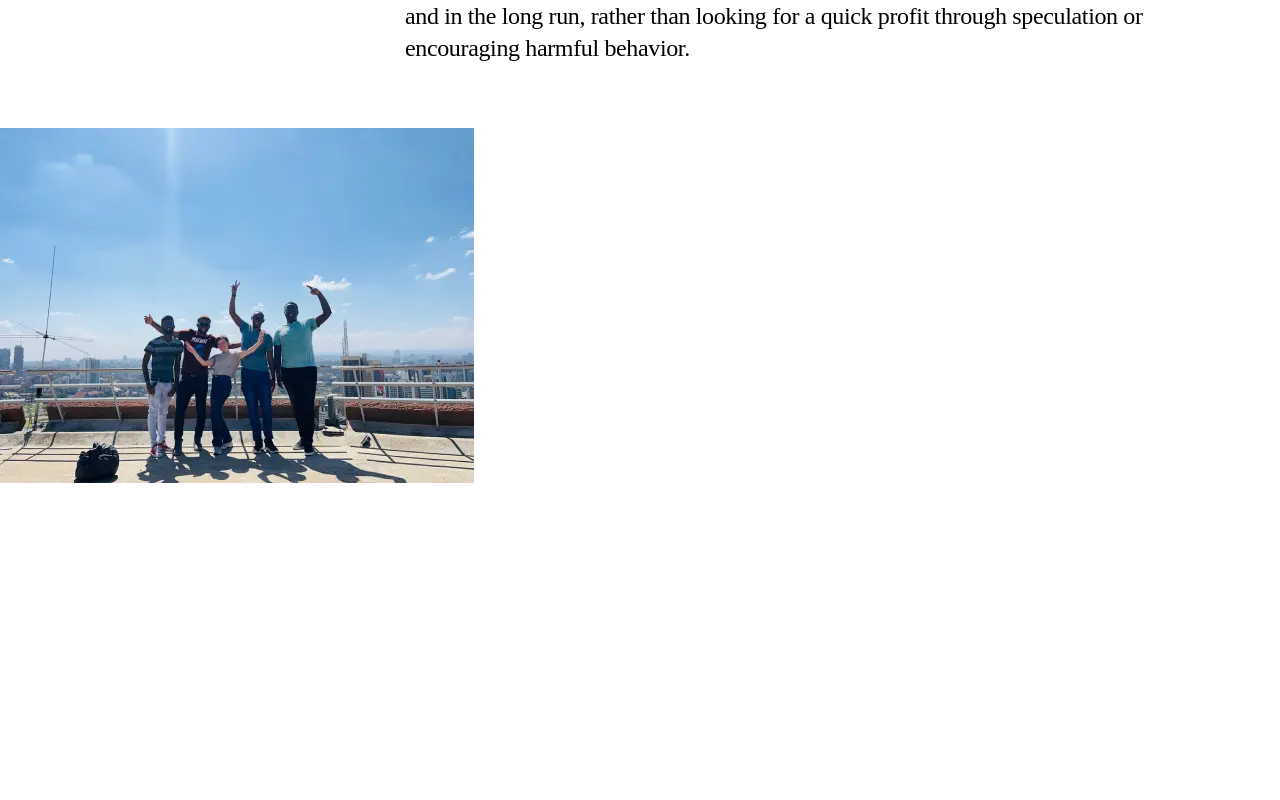
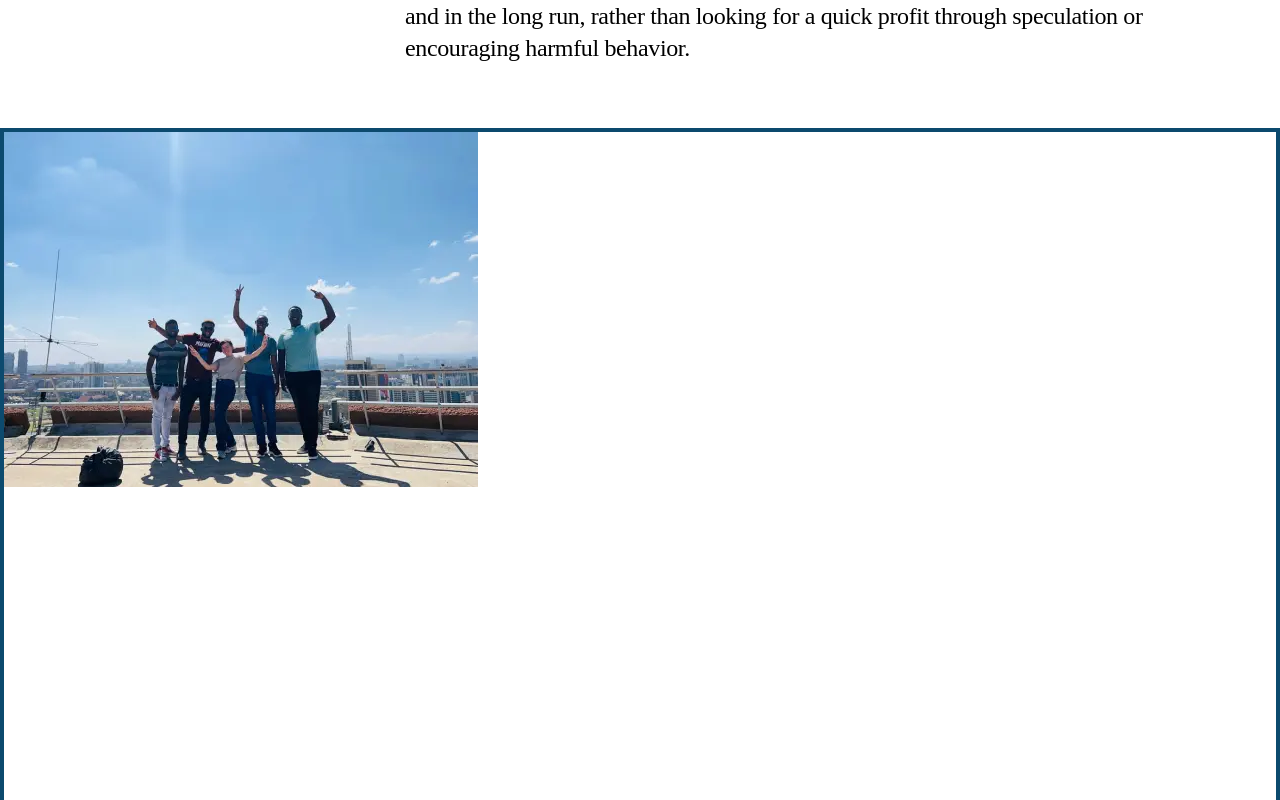
Before and after one commit to TheGymRwanda/zzz-unit8-orange, a Next.js app: page / in a window 1280 px wide. Shown: the part 1700-2500 px from the top of the page. Built offline with nearby package versions, Linux system fonts and the light colour scheme; a web font is replaced by a local one.

Commit message:
feat: add basic gallery functionality

```diff
--- a/components/sections/Gallery/index.jsx
+++ b/components/sections/Gallery/index.jsx
@@ -1,12 +1,18 @@
+import { calcLength } from "framer-motion";
 import { useState, useRef, useEffect } from "react";
 import { Stage, Layer, Image } from "react-konva";
 import images from "../../../data/gallery";
 
 const Gallery = () => {
-  const [pictures, setPictures] = useState(images);
   const [image, setImage] = useState(null);
-  const [currentImage, setCurrentImage] = useState(null);
+  const [rectangles, setRectangles] = useState();
+  const [canvasWidth, setCanvasWidth] = useState();
+  const [canvasHeight, setCanvasHeight] = useState();
+
   const imagesRef = useRef([]);
+  const indexRef = useRef(0);
+  const containerRef = useRef();
+
   useEffect(() => {
     setImage({
       image: imagesRef.current[0],
@@ -14,20 +20,47 @@ const Gallery = () => {
       height: images[0].height,
       alt: "gallery image",
     });
+    setCanvasHeight(containerRef.current.clientHeight);
+    setCanvasWidth(containerRef.current.clientWidth);
+
   }, []);
 
   const handleDisplayImage = (e) => {
-    console.log(e);
+    indexRef.current += 1;
+    if (indexRef.current > images.length - 1) indexRef.current = 0;
+    console.log(e.nativeEvent.x, e.nativeEvent.y);
+    setImage({
+      x: e.nativeEvent.offsetX,
+      y: e.nativeEvent.offsetY,
+      image: imagesRef.current[indexRef.current],
+      width: images[indexRef.current].width,
+      height: images[indexRef.current].height
+    });
   };
 
   return (
-    <div className="relative h-[95vh] w-[80%]">
+    <div className="relative h-screen w-full" ref={containerRef}>
       <div
-        className="absolute z-50 w-full h-full"
-        onMouseMove={(e) => handleDisplayImage(e)}
-      ></div>
+        className="absolute z-50 w-full h-full border-4 border-sky-900"
+        onMouseMove={handleDisplayImage}
+      >
+        <Stage width={canvasWidth} height={canvasHeight}>
+        <Layer>
+          {image && (
+            <Image
+              image={image.image}
+              width={image.width}
+              height={image.height}
+              x={image.x}
+              y={image.y}
+              alt="gallery image"
+            />
+          )}
+        </Layer>
+      </Stage>
+      </div>
       <div className="h-0 w-0 opacity-0">
-        {pictures.map((picture, i) => (
+        {images.map((picture, i) => (
           // eslint-disable-next-line @next/next/no-img-element
           <img
             src={picture.url}
@@ -37,18 +70,7 @@ const Gallery = () => {
           />
         ))}
       </div>
-      <Stage width={window.innerWidth} height={window.innerHeight}>
-        <Layer>
-          {image && (
-            <Image
-              image={image.image}
-              width={image.width}
-              height={image.height}
-              alt="hshshs"
-            />
-          )}
-        </Layer>
-      </Stage>
+      {/*  */}
     </div>
   );
 };
```
Also changed, not shown: 1 other file (tests, documents, lock files or other folders).
